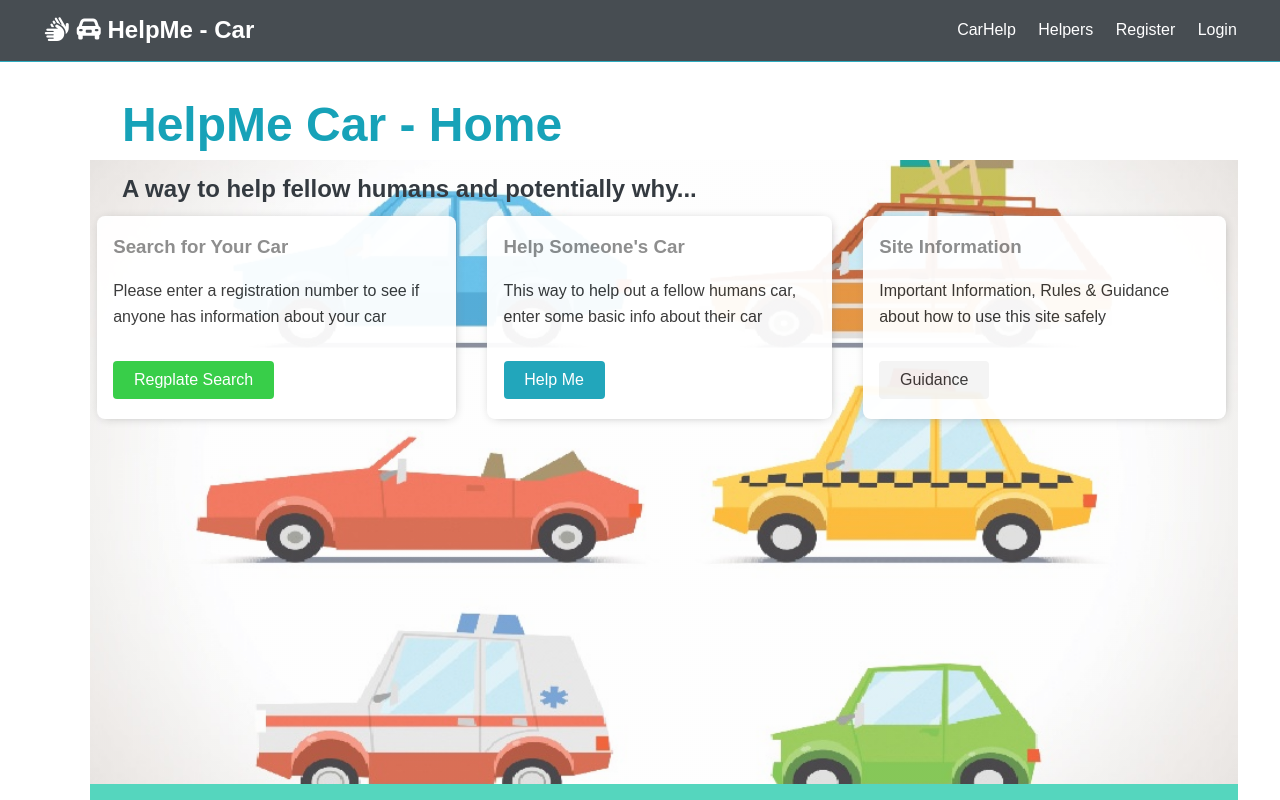
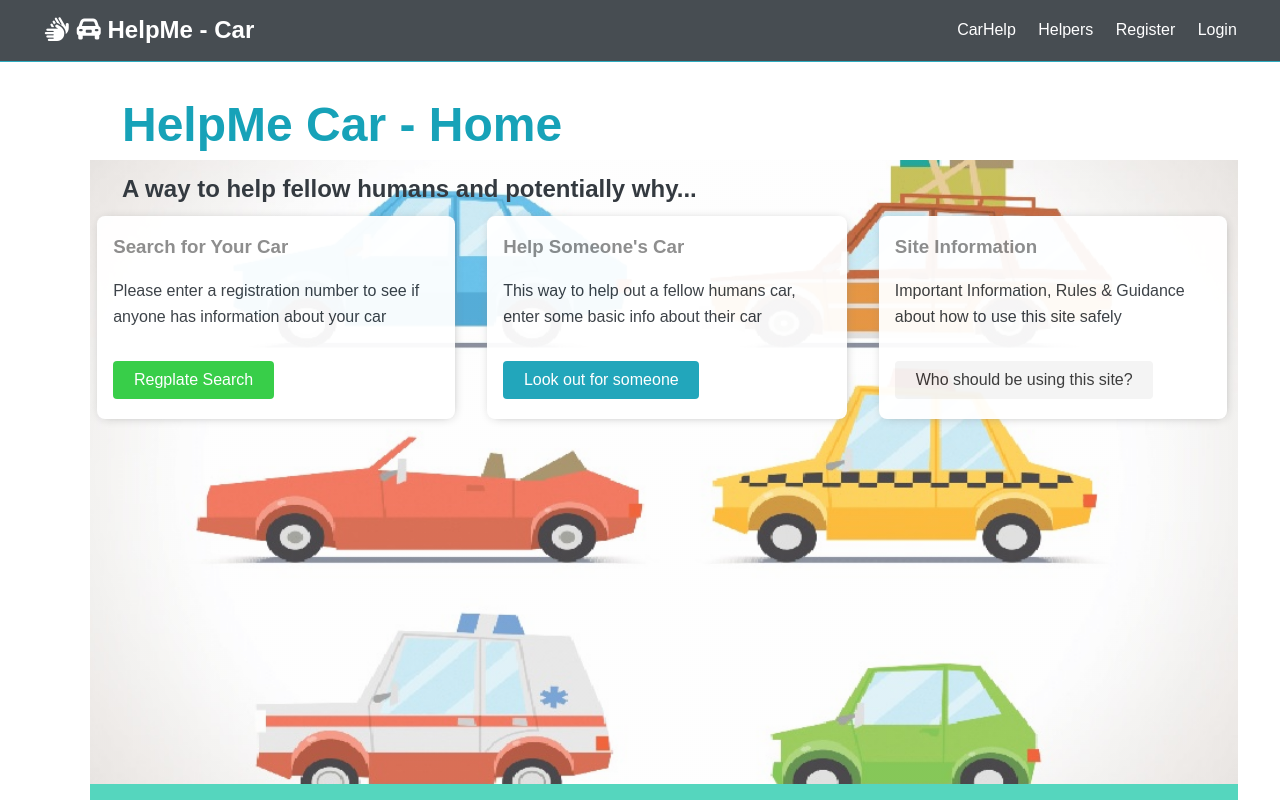
Before and after one commit to usernameistai/helpmecar, a React (Create React App) app in the folder client/: page /reg in a window 1280 px wide. Shown: the top 800 px of the page. Built offline with nearby package versions, Linux system fonts and the light colour scheme; no server answers.

Commit message:
landing plus css stuff

```diff
--- a/client/src/App.css
+++ b/client/src/App.css
@@ -5,6 +5,7 @@
   --light-color: #f4f4f4;
   --danger-color: #dc3545;
   --success-color: #2ecc40;
+  --coolg-color: #55d6be;
   /* #28a745 */
 }
 
@@ -128,6 +129,11 @@ blockquote p::after {
   font-size: 1.5rem;
   margin-bottom: 1rem;
   color: var(--dark-color);
+}
+.leadland {
+  font-size: 1.5rem;
+  margin-bottom: 1rem;
+  color: var(--coolg-color);
 }
 
 .text-center {
@@ -248,9 +254,12 @@ blockquote p::after {
 
 .bg-combine {
   /* background: var(--primary-color); */
-  background: #55d6be;
+  background: var(--coolg-color);
   z-index: 0.1;
-
+}
+.btn-combine {
+  background: var(--coolg-color);
+  color: var(--dark-color);
 }
 
 .btn-light,
@@ -718,6 +727,7 @@ button {
 
 .regform-item {
   max-width: 100%;
+  color: var(--dark-color);
   /* box-sizing: border-box; */
   margin-left: 5px;
   margin-right: 5px;
@@ -1192,6 +1202,10 @@ button {
   /* margin: auto; */
 }
 
+.txtdar {
+  color: var(--dark-color);
+}
+
 #ol {
   margin: 0.125rem 11.25rem 0.125rem 10.25rem;
   font-size: 7px;
@@ -1278,7 +1292,7 @@ button {
     font-size: 2rem;
   }
 
-  .lead {
+  .lead, .leadland{
     font-size: 1rem;
   }
 
--- a/client/src/components/layout/Landing.js
+++ b/client/src/components/layout/Landing.js
@@ -13,8 +13,8 @@ const Landing = ({ auth: {isAuthenticated, loading} }) => {
       <div className='dark-overlay'>
         <div className='landing-inner'>
           <Link to='/reg' className='lan'><h1 className='x-large my-1'>HelpMe - Car (Please)</h1></Link>
-          <p className='lead'>
-            Create a helper profile or don't, share information about a car via the means of registration plate alone, we only want to help
+          <p className='leadland'>
+            Create a helper profile or don't. Share helpful information about someone's car, if it needs it
           </p>
           <div className='lead'>
             <Link to='/reg' className='btn btn-danger'>This Way To Help Someone's Car</Link>
--- a/client/src/components/reg/Reg.js
+++ b/client/src/components/reg/Reg.js
@@ -16,7 +16,7 @@ const Reg = ({
         <ul className='reg'>
           <li className='form reg-item' id='search'>
             <h3 className='form-text my-1'>Search for Your Car</h3>
-            <p>Please enter a registration number to see if anyone has information about your car</p>
+            <p className='txtdar'>Please enter a registration number to see if anyone has information about your car</p>
             <div className='reg-link'>
               <Link className='btn btn-success' to='/reg-search'>
                 Regplate Search
@@ -26,20 +26,20 @@ const Reg = ({
 
           <li className='form reg-item' id='help'>
             <h3 className='form-text my-1 '>Help Someone's Car</h3>
-            <p>This way to help out a fellow humans car, enter some basic info about their car</p>
+            <p className='txtdar'>This way to help out a fellow humans car, enter some basic info about their car</p>
             <div className='reg-link'>
               <Link className='btn btn-primary' to='/reg-form'>
-                Help Me
+                Look out for someone
               </Link>
             </div>
           </li>
 
           <li className='form reg-item' id='other'>
             <h3 className='form-text my-1'> Site Information</h3>
-            <p>Important Information, Rules & Guidance about how to use this site safely</p>
+            <p className='txtdar'>Important Information, Rules & Guidance about how to use this site safely</p>
             <div className='reg-link'>
               <Link className='btn btn-light' to='/reg-rules'>
-                Guidance
+                Who should be using this site?
               </Link>
             </div>
           </li>
--- a/client/src/components/reg/RegSafety.js
+++ b/client/src/components/reg/RegSafety.js
@@ -16,7 +16,7 @@ const RegSafety = () => {
       <div className='container-reg2'>
        <div id='accidents' />
       </div>
-      <ul>
+      <ul className='textdar'>
         <li className='text-primary'><h4>The following are the potential top associated accidents with having faulty components</h4></li>
         <br />
         <li><blockquote><p>Driver / Rider failed to look properly - 40% of accidents in 2018</p></blockquote></li>
@@ -44,7 +44,7 @@ const RegSafety = () => {
 
       <p>The following data is from the <span><a rel='noopener noreferrer' target='_blank' href='https://www.gov.uk/government/statistical-data-sets/ras20-drivers-riders-and-vehicles-in-reported-road-accidents'> Department for Transport Statistics </a></span></p>
       <div className='text-primary'><h4>RAS20002 Drivers in reported accidents by gender, number injured, road user type and age, Great Britain, 2018</h4></div>
-      <div className='container-reg2'>
+      <div className='container-reg2 txtdar'>
         <div id='accidents2' />
         <ol>
           <li id='ol'><p>Includes cases where gender was not reported. <span id='sp'>Source: DfT STATS19</span></p></li>
@@ -52,7 +52,7 @@ const RegSafety = () => {
         </ol>
       </div>
       <div>
-        <ul>
+        <ul  className='textdar'>
           <li className='text-primary'>The table above shows two immediate patterns</li>
           <li><blockquote><p> Males are nearly twice as likely to be involved in accidents than females - 92005 compared to 55268 </p></blockquote></li>
           <br />
@@ -73,7 +73,7 @@ const RegSafety = () => {
         <div id='car-d' />
       </div>
       <br />
-      <ul>
+      <ul className='textdar'>
         <li>
         Vehicle Licensing Statistics: Annual 2018 - Page 9.
         <blockquote><p> In the United Kingdom, there were 39.4 million licensed vehicles at the end of 2018.This figure was made of 32.5 million (83%) vehicles registered to an address in England, 1.9 million (5%) in Wales, 3.0 million (8%) in Scotland, and 1.2 million (3%) in Northern Ireland</p></blockquote>
```
